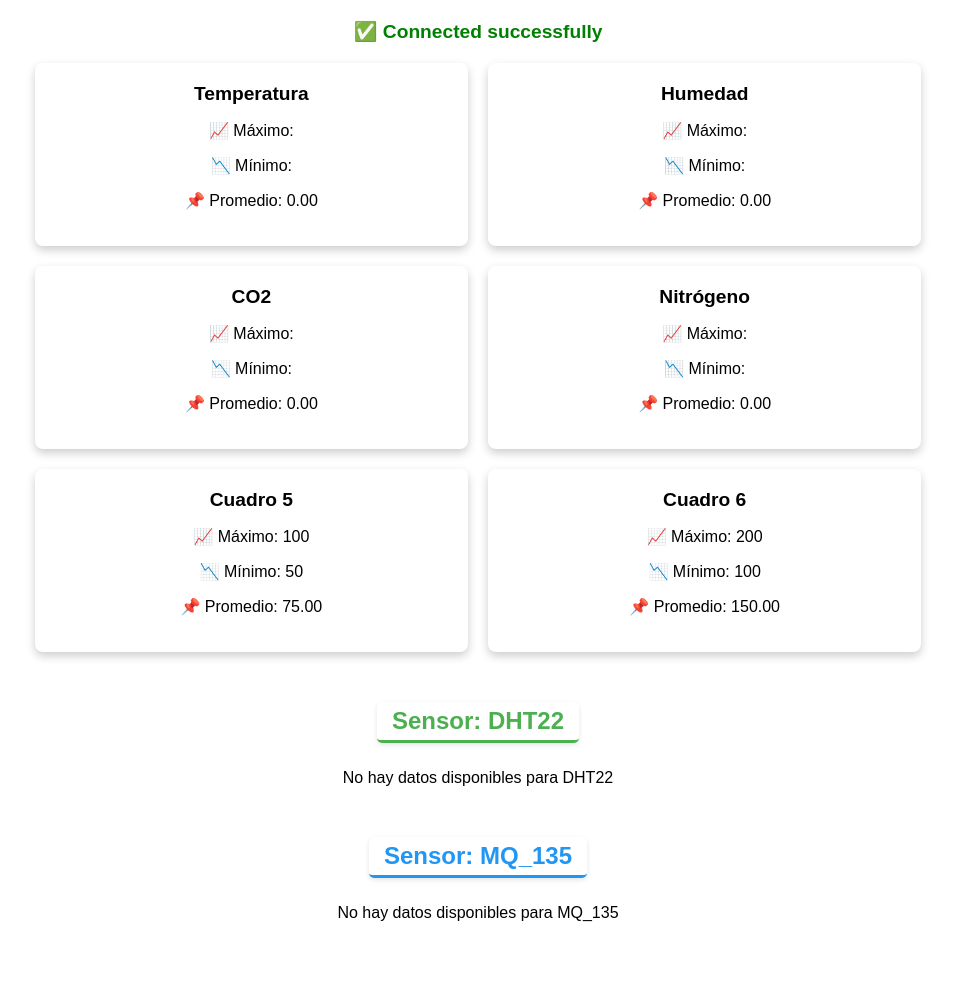
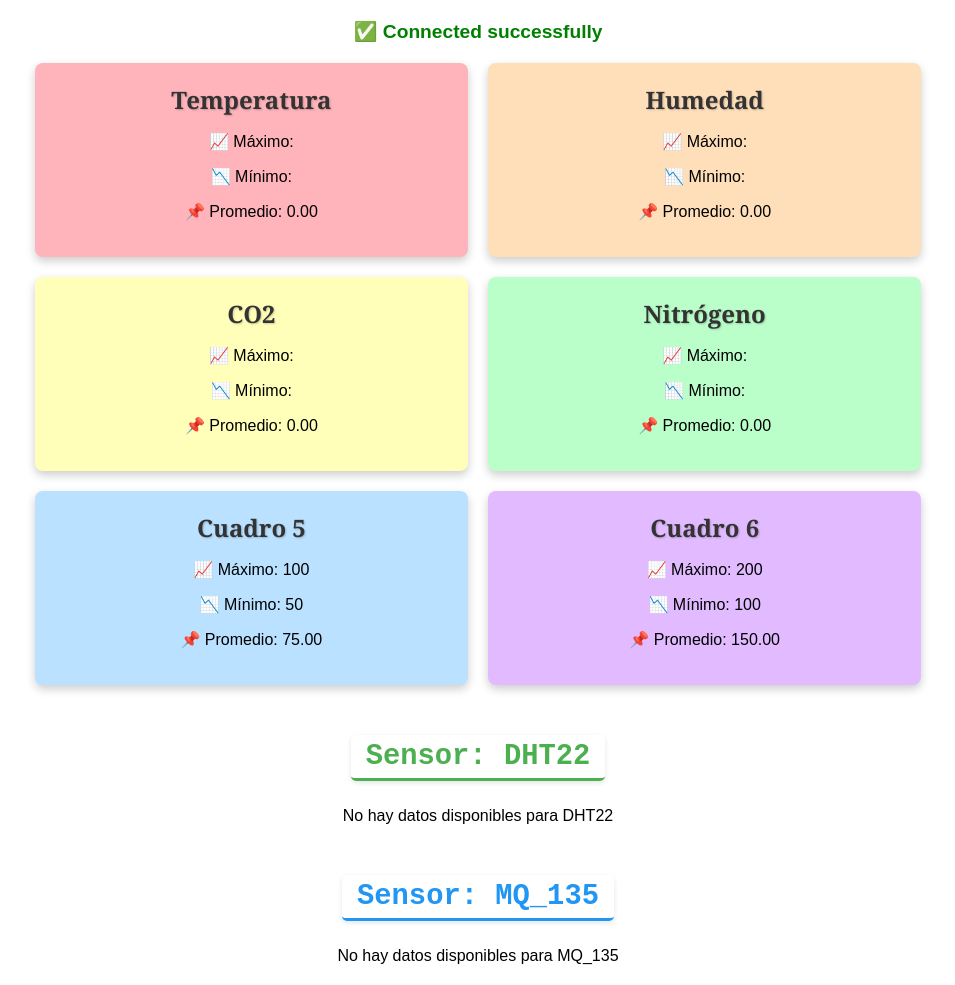
Before and after one commit to scortua/ICCS_PROJECT, a PHP site: page / in a window 1280 px wide. Shown: the part 58-1043 px from the top of the page, without its empty margins (162-1117 px from the left). Before the commit the page ends 980 px from the top, so only its background shows below. Run offline with PHP 8.4, Linux system fonts and the light colour scheme; data that the repository does not hold is empty.

Commit message:
UPDATE vista local

```diff
--- a/Code/WEB/LOCAL/index.php
+++ b/Code/WEB/LOCAL/index.php
@@ -72,22 +72,32 @@
         .titulo-verde {
             color: #4CAF50;
             border-bottom: 3px solid #4CAF50;
+            font-family: 'Courier New', Courier, monospace;
+            font-size: 1.8em;
         }
         .titulo-azul {
             color: #2196F3;
             border-bottom: 3px solid #2196F3;
+            font-family: 'Courier New', Courier, monospace;
+            font-size: 1.8em;
         }
         .titulo-naranja {
             color: #FF9800;
             border-bottom: 3px solid #FF9800;
+            font-family: 'Courier New', Courier, monospace;
+            font-size: 1.8em;
         }
         .titulo-roja {
             color: #F44336;
             border-bottom: 3px solid #F44336;
+            font-family: 'Courier New', Courier, monospace;
+            font-size: 1.8em;
         }
         .titulo-morada {
             color: #9C27B0;
             border-bottom: 3px solid #9C27B0;
+            font-family: 'Courier New', Courier, monospace;
+            font-size: 1.8em;
         }
 
         /* Para centrar los títulos de los sensores */
@@ -110,10 +120,20 @@
             padding: 20px;
             text-align: center;
         }
+        .cuadro:nth-child(1) { background-color: #FFB3BA; } /* Pastel rojo claro */
+        .cuadro:nth-child(2) { background-color: #FFDFBA; } /* Pastel naranja claro */
+        .cuadro:nth-child(3) { background-color: #FFFFBA; } /* Pastel amarillo claro */
+        .cuadro:nth-child(4) { background-color: #BAFFC9; } /* Pastel verde claro */
+        .cuadro:nth-child(5) { background-color: #BAE1FF; } /* Pastel azul claro */
+        .cuadro:nth-child(6) { background-color: #E1BAFF; } /* Pastel morado claro */
+
         .cuadro-title {
-            font-size: 1.2em;
+            font-size: 1.5em;
             font-weight: bold;
             margin-bottom: 10px;
+            font-family: 'Georgia', serif;
+            color: #333;
+            text-shadow: 1px 1px 2px rgba(0,0,0,0.2);
         }
     </style>
 </head>
```
